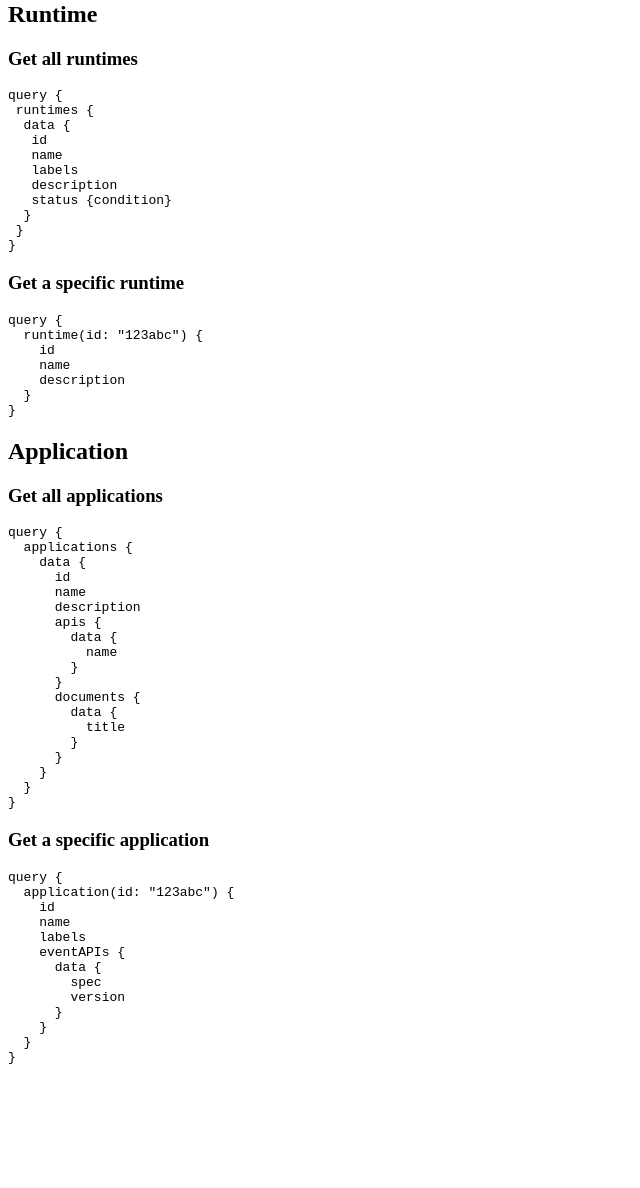
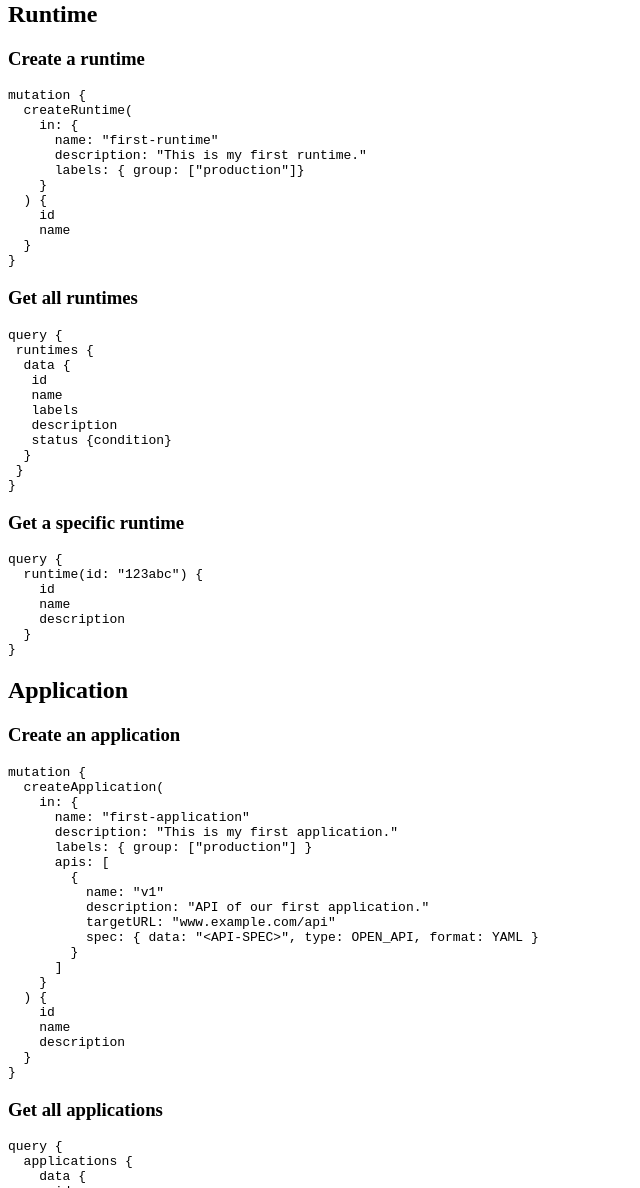
Before and after one commit to arifC/compass-doc-adv, a Jekyll site: the page built from docs/samples.md, in a window 1280 px wide and 1400 px high, scrolled down 625 px. Shown: the part 212-1400 px from the top of the window, without its empty margins (0-640 px from the left). Built offline with Jekyll 4.4.1, drawn with Linux system fonts in a browser that asks for light colours; comment, search, counter and statistics services are not loaded; before the commit the page ends 1915 px from its top, so only the background shows below that; some of the changed text lies outside the part shown.

Commit message:
Feedback

````diff
--- a/docs/samples.md
+++ b/docs/samples.md
@@ -12,6 +12,23 @@ This page covers some common examples of using Compass. While working on the sam
 [![Run in Postman](https://run.pstmn.io/button.svg)](https://app.getpostman.com/run-collection/8605900361a34a6f4100)
 
 ## Runtime
+
+### Create a runtime
+
+```graphql
+mutation {
+  createRuntime(
+    in: {
+      name: "first-runtime"
+      description: "This is my first runtime."
+      labels: { group: ["production"]}
+    }
+  ) {
+    id
+    name
+  }
+}
+```
 
 ### Get all runtimes
 
@@ -43,6 +60,32 @@ query {
 
 ## Application
 
+### Create an application
+
+```graphql
+mutation {
+  createApplication(
+    in: {
+      name: "first-application"
+      description: "This is my first application."
+      labels: { group: ["production"] }
+      apis: [
+        {
+          name: "v1"
+          description: "API of our first application."
+          targetURL: "www.example.com/api"
+          spec: { data: "<API-SPEC>", type: OPEN_API, format: YAML }
+        }
+      ]
+    }
+  ) {
+    id
+    name
+    description
+  }
+}
+```
+
 ### Get all applications
 
 ```graphql
@@ -67,6 +110,38 @@ query {
 }
 ```
 
+Alternative:
+
+```graphql
+query {
+  applications {
+    data {
+      id
+      name
+      description
+      labels
+      apis {
+        data {
+          name
+          spec {
+            type
+          }
+          targetURL
+        }
+      }
+      eventAPIs {
+        data {
+          name
+          spec {
+            type
+          }
+        }
+      }
+    }
+  }
+}
+```
+
 ### Get a specific application
 
 ```graphql
````
Also changed, not shown: docs/best-practices.md (renamed from docs/samples copy.md, +0 -6 lines), docs/getting-started.md (+0 -130 lines), docs/tasks.md (+3 -3 lines), docs/tutorial.md (+8 -7 lines), 1 other file.
